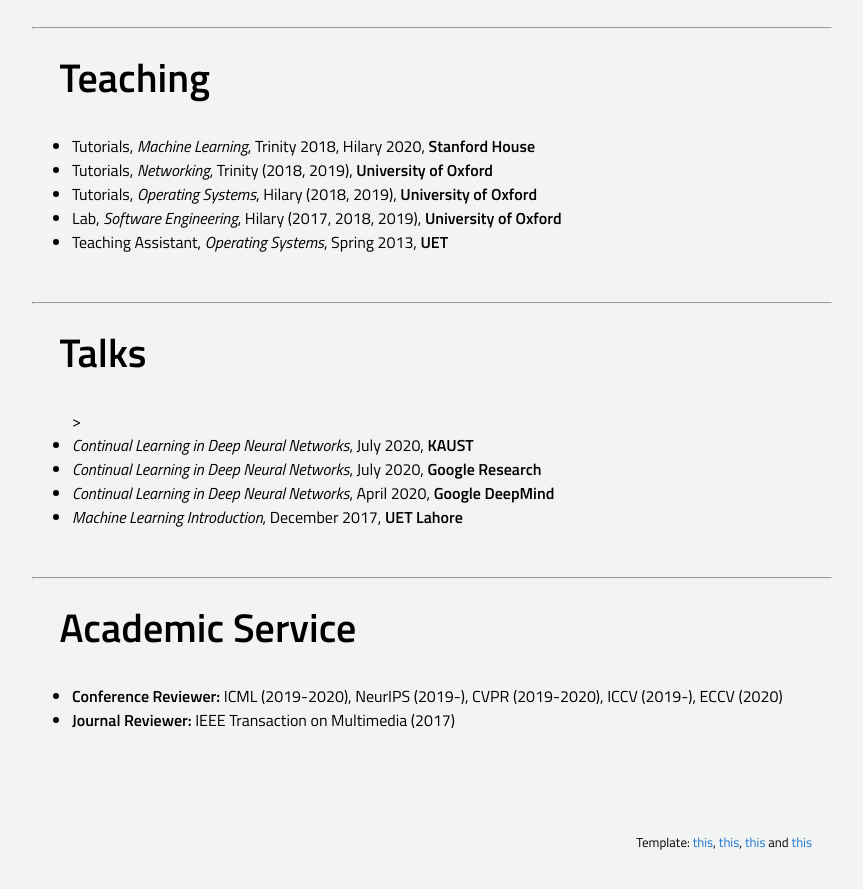
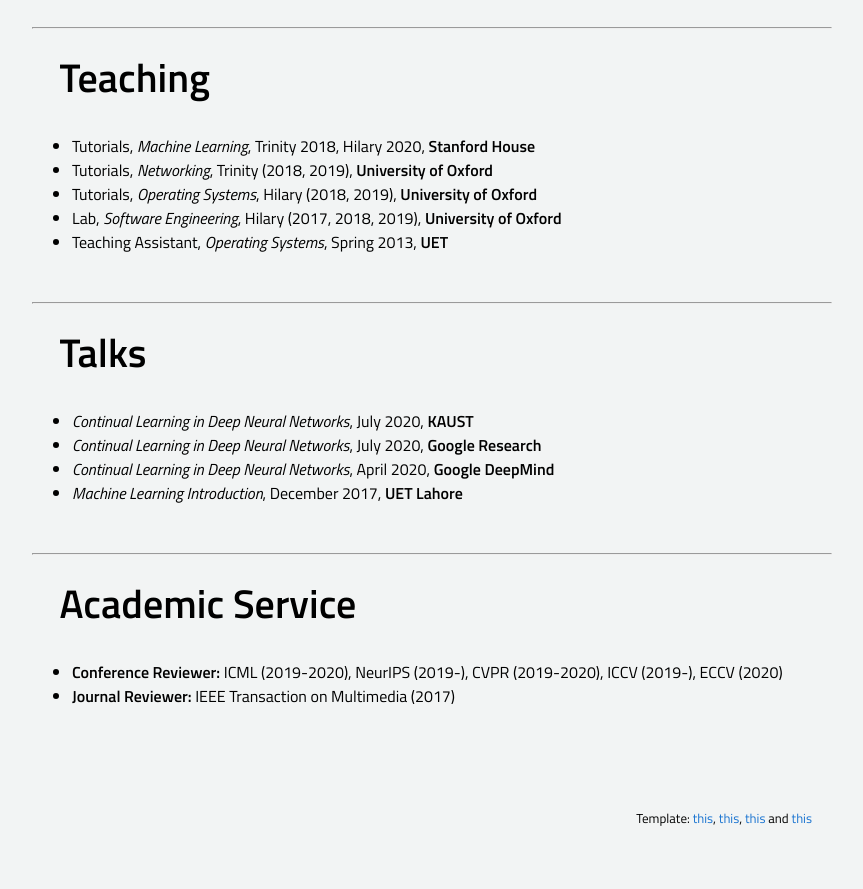
Before and after one commit to arslan-chaudhry/arslan-chaudhry.github.io, a Jekyll site: the page index.html, which Jekyll copies as it is, in a window 1280 px wide and 900 px high, scrolled down 2709 px. Shown: the top 889 px of the window, without its empty margins (208-1071 px from the left). Built offline with Jekyll 4.4.1, drawn with Linux system fonts in a browser that asks for light colours.

```diff
--- a/index.html
+++ b/index.html
@@ -276,7 +276,7 @@
 </table>
 <table width="100%" align="top" border="0" cellpadding="20">
   <tr>
-      <ul>>
+      <ul>
           <li><em>Continual Learning in Deep Neural Networks</em>, July 2020, <b>KAUST</b></li>
           <li><em>Continual Learning in Deep Neural Networks</em>, July 2020, <b>Google Research</b></li>
           <li><em>Continual Learning in Deep Neural Networks</em>, April 2020, <b>Google DeepMind</b></li>
```
